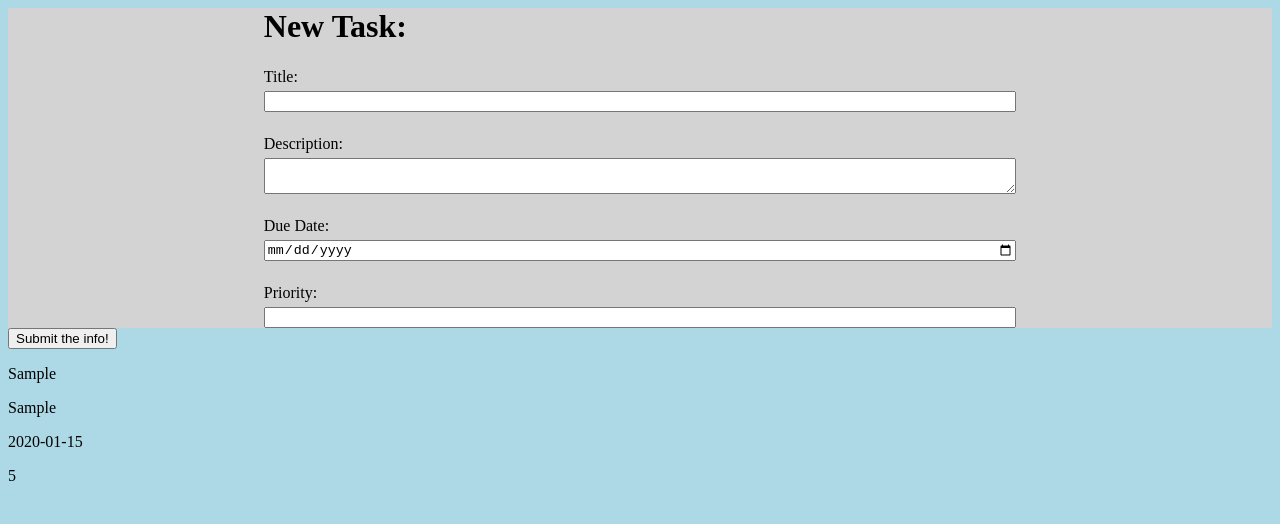
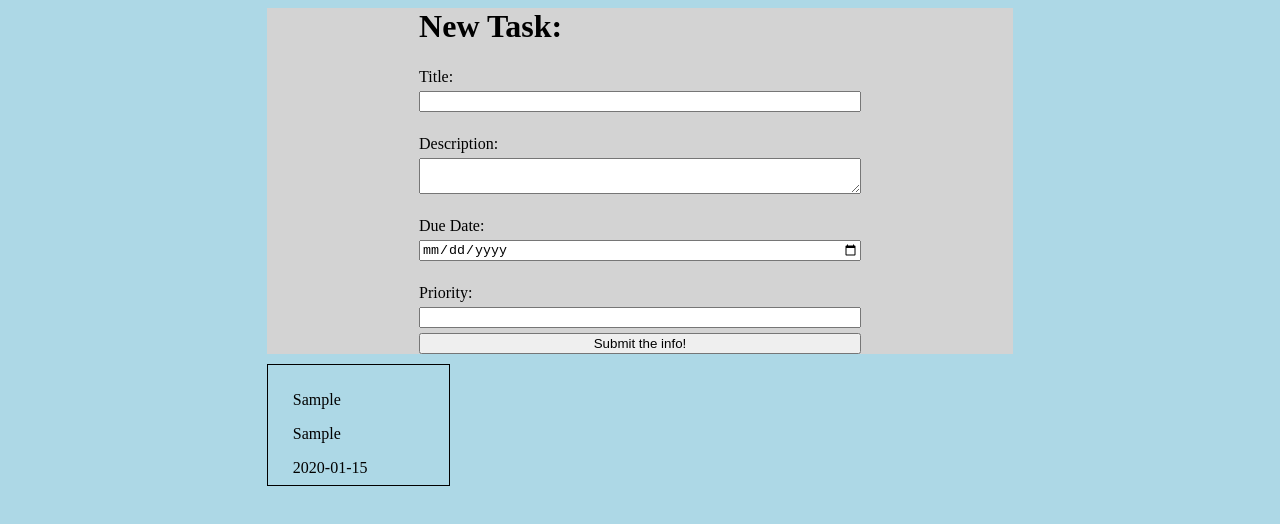
Before and after one commit to maleker86/to-do-list-3, a website built with webpack: page dist/index.html in a window 1280 px wide. Both pictures are taken after typing "Sample", "Sample", "2020-01-15", "5" into the empty fields and a click on the button "Submit the info!". Built offline with nearby package versions, Linux system fonts and the light colour scheme.

Commit message:
Remove Duplication BUG. Add CSS Grid to Tasks

```diff
--- a/src/index.js
+++ b/src/index.js
@@ -1,12 +1,12 @@
 import './style.css';
-import { createForm, CreateTask } from "./task.js";
+import { createForm, } from "./task.js";
 
+function createTaskHolder() {
+    let task_container = document.createElement("div");
+    task_container.setAttribute("id","container");
+
+    document.body.append(task_container);
+}
+
+createTaskHolder();
 createForm();
-
-let button = document.createElement("button");
-
-document.body.appendChild(button);
-
-button.innerText = "Submit the info!";
-
-button.addEventListener("click", CreateTask);
--- a/src/style.css
+++ b/src/style.css
@@ -1,4 +1,8 @@
 body {
+    display: grid;
+    gap: 10px;
+    grid-template-columns: 1fr 3fr 1fr;
+    grid-template-rows: auto;
     background-color: lightblue;
 }
 
@@ -8,6 +12,7 @@ h1 {
 }
 
 form {
+    grid-column-start: 2;
     display: grid;
     gap: 5px;
     grid-template-columns: 1fr 3fr 1fr;
@@ -17,3 +22,24 @@ form {
 form * {
     grid-column-start: 2;
 }
+
+textarea {
+    resize: vertical;
+}
+
+#container {
+    grid-column-start: 2;
+    grid-row-start: 2;
+    display: grid;
+    gap: 5px;
+    grid-template-columns: repeat(4, 1fr);
+    justify-content: center;
+}
+
+.task {
+    max-height: 100px;
+    overflow: scroll;
+    border: 1px solid black;
+    padding: 10px;
+    scrollbar-gutter: stable both-edges;
+}
--- a/src/task.js
+++ b/src/task.js
@@ -54,23 +54,35 @@ export function createForm() {
     priority.setAttribute("max", priority_max);
   }
 
+  function createSubmitButton() {
+    let button = document.createElement("button");
+    button.setAttribute("type","button");
+
+    form.appendChild(button);
+
+    button.innerText = "Submit the info!";
+    button.addEventListener("click", CreateTask);
+  }
+
   createFieldSet();
+  createSubmitButton();
 }
 
 const task_list = [];
 
-export function CreateTask() {
+function CreateTask() {
   function Task(title, desc, due, priority) {
     this.title = document.getElementById("title").value;
     this.description = document.getElementById("desc").value;
     this.due_date = document.getElementById("due").value;
     this.priority = document.getElementById("priority").value;
-  };
+  }
 
   let task = new Task();
 
   // console.log("Title is: " + title.value);
   // console.log(task);
+
   task_list.push(task);
 
   function clearInputFields() {
@@ -88,12 +100,18 @@ function clearInputFields() {
   function displayTask() {
     // console.log("the due date is", task_list[0].due_date);
 
+    container.innerHTML = "";
+
     for (let i = 0; i < task_list.length; i++) {
-    let container = document.createElement("div");
+      let container = document.getElementById("container");
+      let task_box = document.createElement("div");
 
-    console.log("We are on pass ", i);
+      console.log("We found ", i + 1, " object(s)");
 
-    document.body.append(container);
+      //clear previous inputs so they do not duplicate!
+
+      container.append(task_box);
+      task_box.classList.add("task");
       // let p = document.createElement("p");
       //       container.append(p);
       //       p.innerText = i;
@@ -103,48 +121,18 @@ function displayTask() {
       // console.log(keys);
       // console.log(values);
       values.forEach((value) => {
-      if(value == "") {
+        if (value == "") {
           console.log("This value contains nothing");
         } else {
           console.log(value);
           let p = document.createElement("p");
-        container.append(p);
+          task_box.append(p);
           p.innerText = value;
         }
       });
-
     }
   }
 
-
   clearInputFields();
   displayTask();
-};
-
-
-
-// function createOutputs() {
-//   let task = CreateTask();
-//   console.log("the task is ", task);
-//   task_list.push(task);
-//   console.log("the whole list is: ", task_list);
-
-//   // (function createTitle() {
-//   // let p = document.createElement("p");
-//   // if (title.value === "") {
-//   //   console.log("I received blank input");
-//   //   return;
-//   // }
-//   // document.body.appendChild(p);
-//   // p.innerText = title.value;
-//   // })();
-// }
-
-// //make this apply to all!
-
-// createOutputs();
-// clearInputFields();
-
-// // const clearField = () => {
-// //     title.value = "";
-// //   }
+}
```
Also changed, not shown: dist/main.js. Lines whose indentation alone changed are shown as unchanged.
